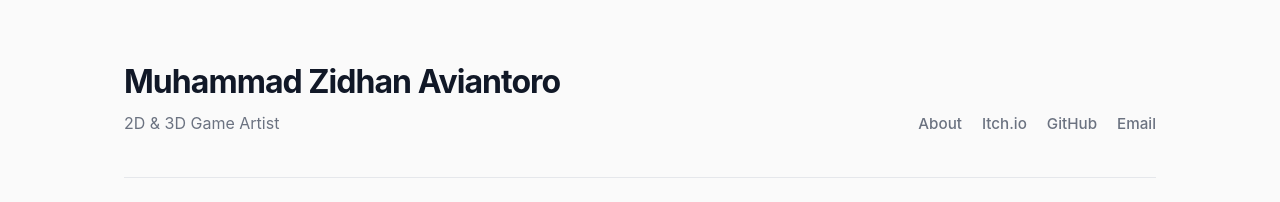
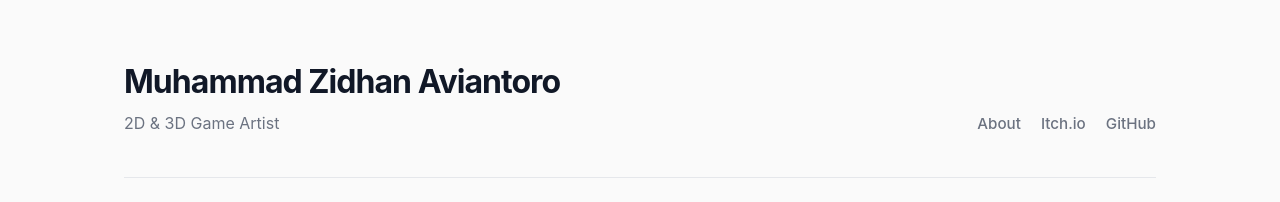
Before and after one commit to ToroTarou/website-portofolio, a plain HTML site: page index.html in a window 1280 px wide. Shown: the top 202 px of the page. Drawn offline with Linux system fonts and the light colour scheme.

Commit message:
ganti email kiri atas dengan link ig

```diff
--- a/index.html
+++ b/index.html
@@ -1154,9 +1154,8 @@ Rendering dan compositing akhir"></textarea>
       document.getElementById("footer-copy").textContent = `© ${new Date().getFullYear()} ${p.nama}`;
 
       document.getElementById("site-nav").innerHTML =
-        `<a href="#about">About</a>` +
-        (p.sosmed || []).map(s => `<a href="${escapeHtml(s.url)}" target="_blank" rel="noopener">${escapeHtml(s.label)}</a>`).join("") +
-        (p.email ? `<a href="mailto:${escapeHtml(p.email)}">Email</a>` : "");
+  `<a href="#about">About</a>` +
+  (p.sosmed || []).map(s => `<a href="${escapeHtml(s.url)}" target="_blank" rel="noopener">${escapeHtml(s.label)}</a>`).join("");
 
       document.getElementById("footer-links").innerHTML = p.email
         ? `<a href="mailto:${escapeHtml(p.email)}" style="color:inherit;text-decoration:none;">${escapeHtml(p.email)}</a>`
```
